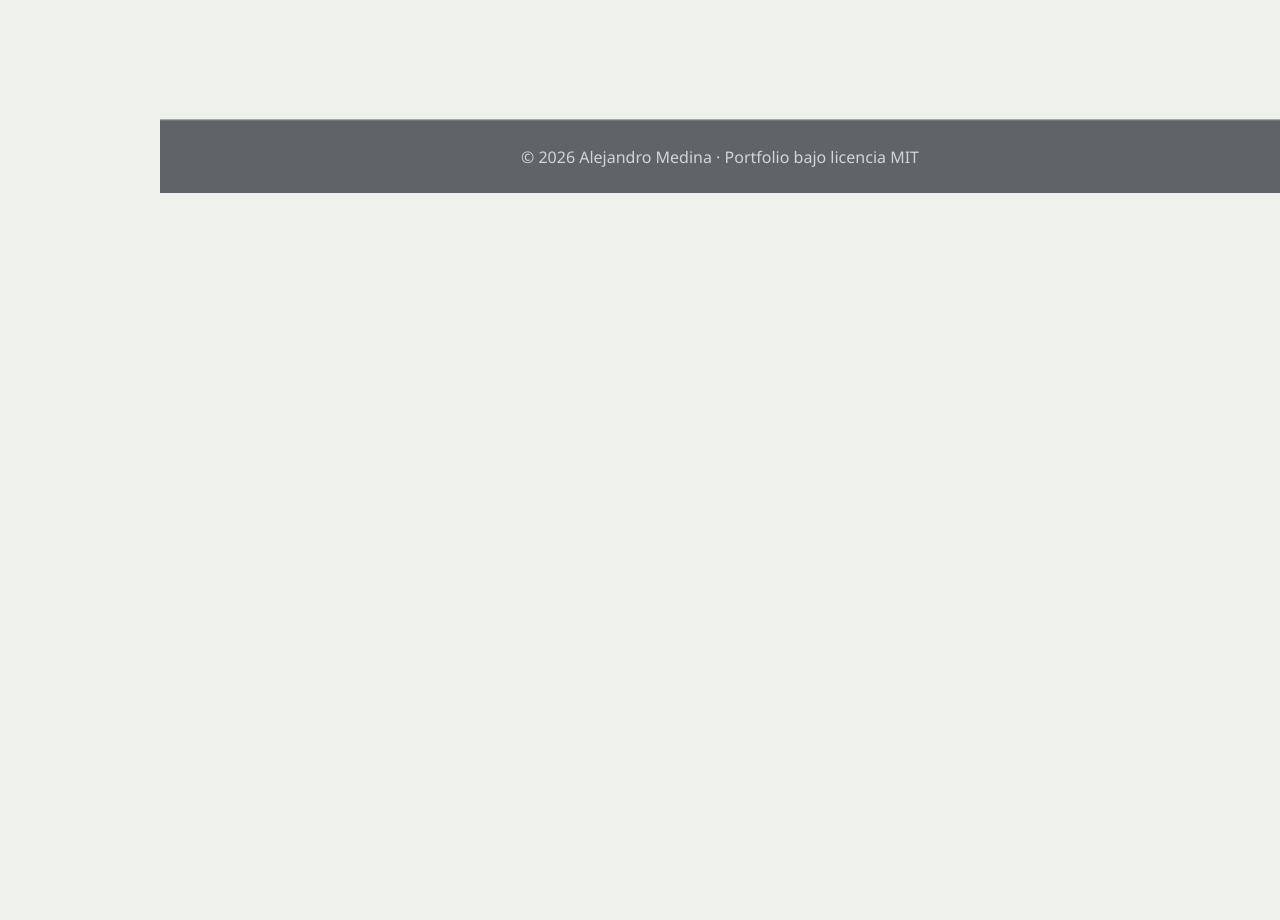
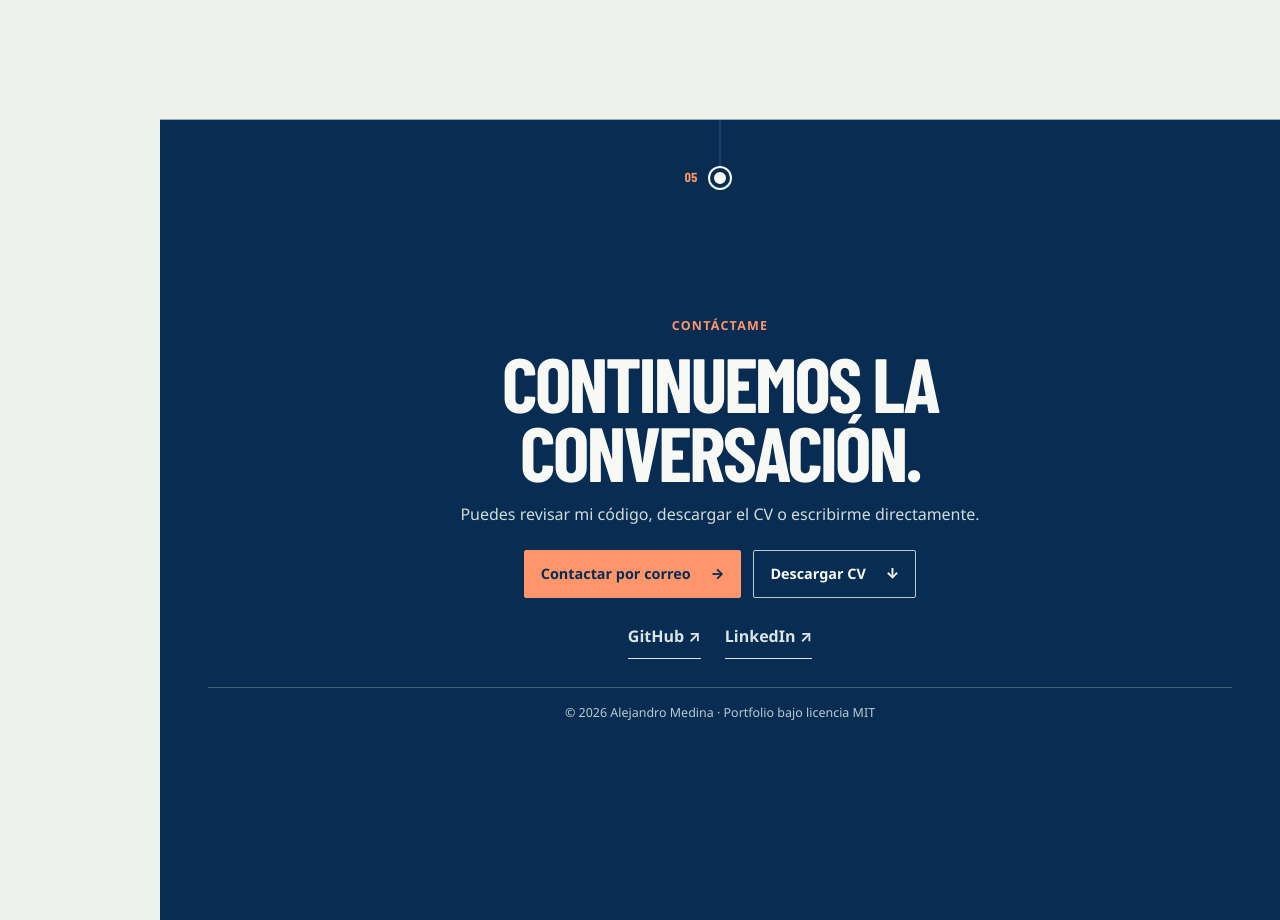
Before and after one commit to medinafdzz/Portfolio, a React (Vite) app: page /#about in a window 1280 px wide. Shown: the part 3080-4000 px from the top of the page. Before the commit the page ends 3273 px from the top, so only its background shows below. Built offline with nearby package versions, Linux system fonts and the light colour scheme; a web font is replaced by a local one.

Commit message:
feat: refine the contact station

```diff
--- a/src/components/Footer.jsx
+++ b/src/components/Footer.jsx
@@ -1,8 +1,44 @@
-function Footer() {
+import StationMarker from './StationMarker';
+
+const contactHref = 'mailto:amedinaf.it@gmail.com?subject=Consulta&body=Hola%2C%20me%20gustar%C3%ADa%20contactar%20contigo.';
+
+function Footer({ active }) {
   return (
-    <footer className="border-t border-white/10 bg-gray-950/60">
-      <div className="type-compact mx-auto max-w-7xl px-4 py-6 text-center text-gray-300">
-        © 2026 Alejandro Medina · Portfolio bajo licencia MIT
+    <footer id="contact" className="atlas-footer" data-active={active}>
+      <StationMarker station="05" />
+      <div className="atlas-footer__node" aria-hidden="true"><span /></div>
+      <div className="atlas-footer__inner">
+        <p className="atlas-footer__station">Contáctame</p>
+        <h2>Continuemos la conversación.</h2>
+        <p className="atlas-copy">
+          Puedes revisar mi código, descargar el CV o escribirme directamente.
+        </p>
+
+        <div className="atlas-footer__actions">
+          <a className="atlas-button atlas-button--primary" href={contactHref}>
+            Contactar por correo
+            <span aria-hidden="true">→</span>
+          </a>
+          <a
+            className="atlas-button atlas-button--secondary"
+            href="/CV.pdf"
+            download="CV_Alejandro_Medina.pdf"
+          >
+            Descargar CV
+            <span aria-hidden="true">↓</span>
+          </a>
+        </div>
+
+        <nav className="atlas-footer__links" aria-label="Perfiles profesionales">
+          <a href="https://github.com/medinafdzz" target="_blank" rel="noopener noreferrer">
+            GitHub <span aria-hidden="true">↗</span>
+          </a>
+          <a href="https://linkedin.com/in/medinafdzz" target="_blank" rel="noopener noreferrer">
+            LinkedIn <span aria-hidden="true">↗</span>
+          </a>
+        </nav>
+
+        <p className="atlas-footer__legal">© 2026 Alejandro Medina · Portfolio bajo licencia MIT</p>
       </div>
     </footer>
   );
```
